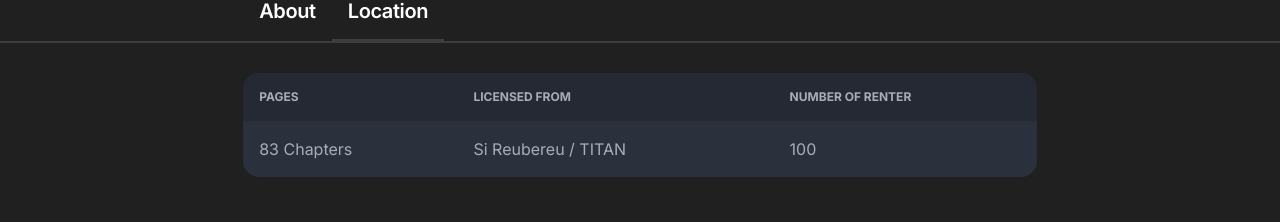
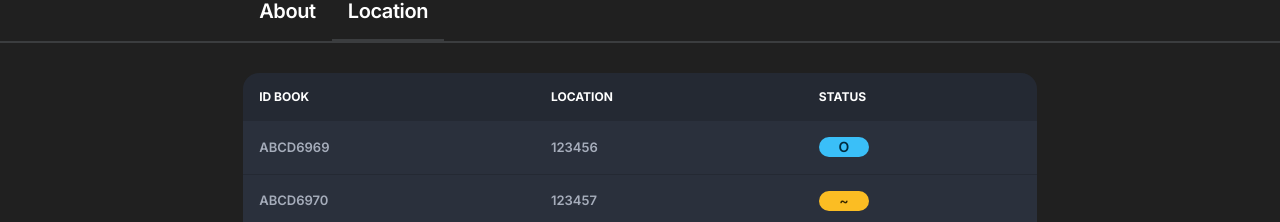
Before and after one commit to rayleigh420/TKPM, a React (Vite) app in the folder Client/: page /book in a window 1280 px wide. Both pictures are taken after a click on the link "Location". Shown: the part 578-800 px from the top of the page. Built offline with nearby package versions, Linux system fonts and the light colour scheme.

Commit message:
Show location of book for librarian

```diff
--- a/Client/src/pages/Book.jsx
+++ b/Client/src/pages/Book.jsx
@@ -74,21 +74,37 @@ const Book = () => {
                             <div className="w-[62%] mt-[30px] mb-[150px]">
                                 <div className="overflow-x-auto">
                                     <table className="table w-full border-nones">
-                                        <thead>
+                                        <thead className="text-[#ffffff] font-bold text-[15px]">
                                             <tr>
-                                                <th>Pages</th>
-                                                <th>Licensed from</th>
-                                                <th>Number of renter</th>
+                                                <th>ID Book</th>
+                                                <th>Location</th>
+                                                <th>Status</th>
                                             </tr>
                                         </thead>
-                                        <tbody>
+                                        <tbody className="font-semibold text-[13px]">
                                             <tr>
-                                                <td>83 Chapters</td>
-                                                <td>Si Reubereu / TITAN</td>
-                                                <td>100</td>
+                                                <td>ABCD6969</td>
+                                                <td>123456</td>
+                                                <td ><div className="badge badge-info gap-2 w-[50px]">O</div></td>
+                                            </tr>
+                                            <tr>
+                                                <td>ABCD6970</td>
+                                                <td>123457</td>
+                                                <td><div className="badge badge-warning gap-2 w-[50px]">~</div></td>
+                                            </tr>
+                                            <tr>
+                                                <td>ABCD6971</td>
+                                                <td>123458</td>
+                                                <td><div className="badge badge-warning gap-2 w-[50px]">X</div></td>
+                                            </tr>
+                                            <tr>
+                                                <td>ABCD6972</td>
+                                                <td>123459</td>
+                                                <td><div className="badge badge-error gap-2 w-[50px]">X</div></td>
                                             </tr>
                                         </tbody>
                                     </table>
+                                    <div className="divider bordered border-[#ffffff]"></div>
                                 </div>
                             </div>
                         )
```
